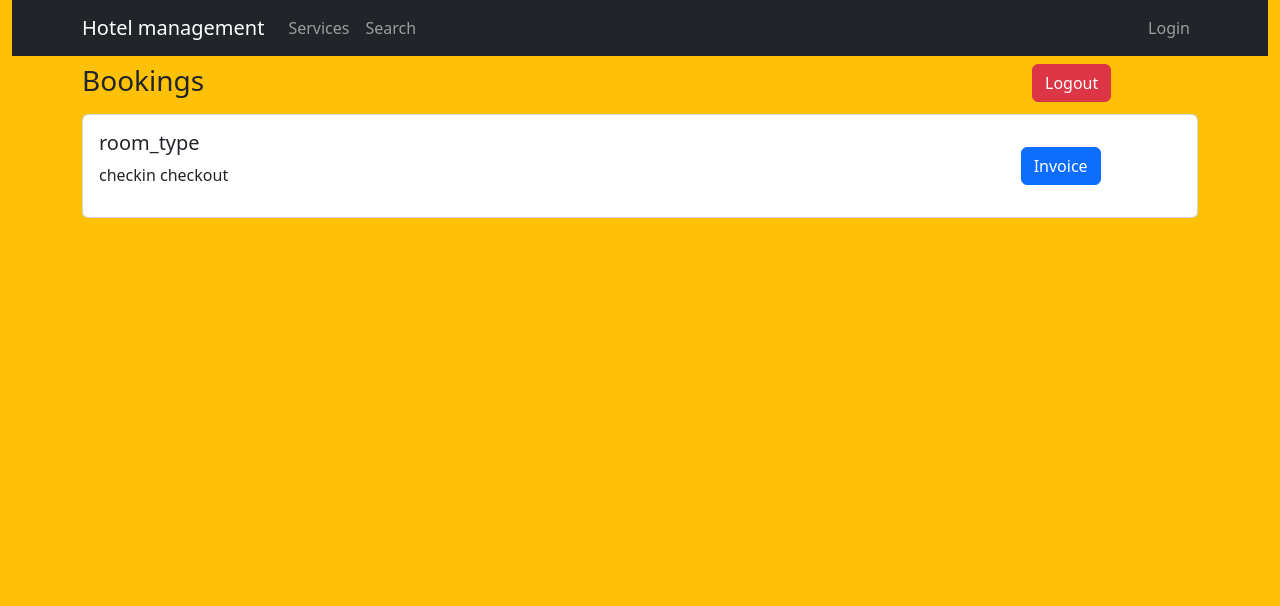
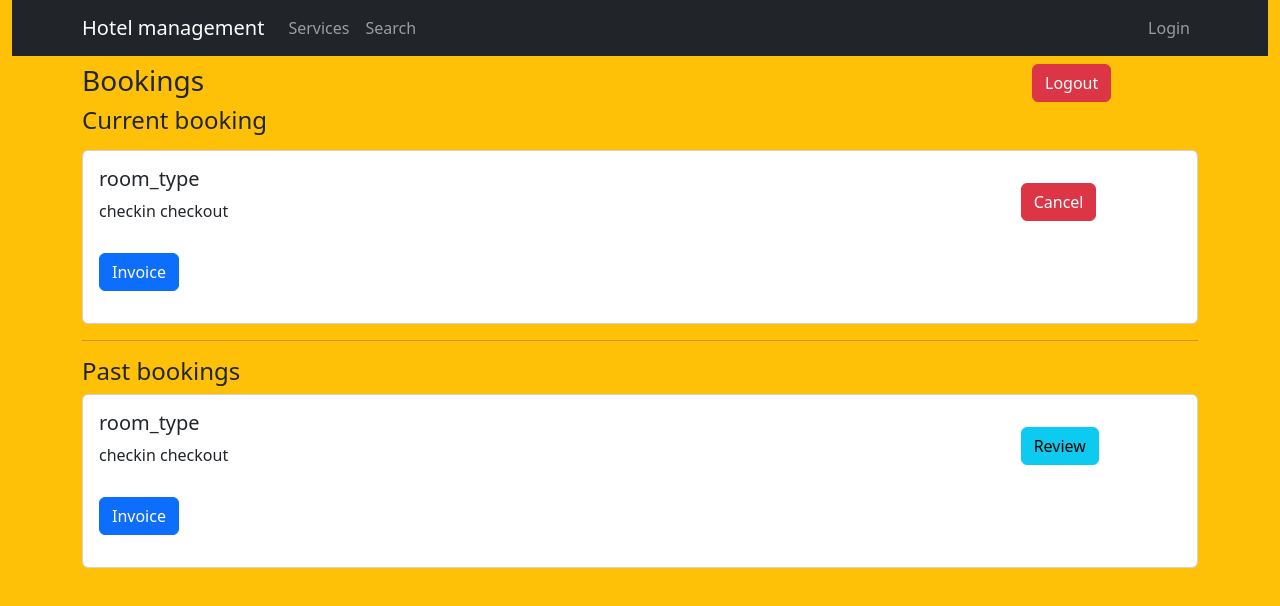
Before and after one commit to infuse-training-jan-2023/Hotel-Management, a React (Create React App) app in the folder client/: page /profile in a window 1280 px wide. Shown: the top 606 px of the page. Built offline with nearby package versions, Linux system fonts and the light colour scheme; no server answers.

Commit message:
added suggested changes to bookroom, profile

```diff
--- a/client/src/components/Bookroom.js
+++ b/client/src/components/Bookroom.js
@@ -61,13 +61,13 @@ function Bookroom(){
         setCheckout(location.state.checkout);
         setRid(location.state.room_id);
         getAddons()
-    })
+    },[])
 
     return(
         <Container className='min-vh-100'>
 
             <Row className="align-items-center border border-secondary rounded p-2 my-3 justify-content-center">
-
+            <h4>Booking details</h4>
             <Col xs="auto">
             <Form.Label htmlFor="inlineFormInput">Check-in date</Form.Label>
                 <Form.Control type="date"
@@ -87,17 +87,44 @@ function Bookroom(){
                     defaultValue={checkout}
                     required />
             </Col>
-
             <Col xs="auto">
-            <Form.Label htmlFor="inlineFormInput">Add-ons</Form.Label>
-            {addons.map((item, idx)=>{
-                return <Form.Check key={idx} label={item.name} name={idx} type='checkbox'  id='radio-1' onChange={addAddons}/>
-            })}
+                <Form.Label htmlFor="inlineFormInput">Add-ons</Form.Label>
+                {addons.map((item, idx)=>{
+                    return <p><Form.Check inline key={idx} label={item.name} name={idx} type='checkbox'  id='radio-{idx}' onChange={addAddons}/> <span>₹{item.cost}</span></p>
+                })}
             </Col>
-
         </Row>
 
         <Row className="align-items-center border border-secondary rounded p-2 my-3">
+            <h4>Guest details</h4>
+            <Col xs="auto">
+                <Form.Group className="mb-3" controlId="exampleForm.ControlInput1">
+                    <Form.Label>Name</Form.Label>
+                    <Form.Control type="text" placeholder="name" />
+                </Form.Group>
+            </Col>
+            <Col xs="auto">
+                <Form.Group className="mb-3" controlId="exampleForm.ControlInput1">
+                    <Form.Label>Email</Form.Label>
+                    <Form.Control type="email" placeholder="name@example.com" />
+                </Form.Group>
+            </Col>
+            <Col xs="auto">
+                <Form.Group className="mb-3" controlId="exampleForm.ControlInput1">
+                    <Form.Label>Phone number</Form.Label>
+                    <Form.Control type="phone" placeholder="985xxx2358" />
+                </Form.Group>
+            </Col>
+            <Col xs="auto">
+                <Form.Group className="mb-3" controlId="exampleForm.ControlInput1">
+                    <Form.Label>Special request</Form.Label>
+                    <Form.Control type="text" placeholder="any special needs" />
+                </Form.Group>
+            </Col>
+        </Row>
+
+        <Row className="align-items-center border border-secondary rounded p-2 my-3">
+        <h4>Payment details</h4>
             <Col xs="auto">
                 <p><span>Total amount:</span></p>
                 <p><span>Discount(if applicable): -</span></p>
@@ -105,14 +132,7 @@ function Bookroom(){
                 <Button onClick={performBooking}>Confirm booking</Button>
             </Col>
         </Row>
-
-
-
         </Container>
-
-
-
-
     );
 }
 
--- a/client/src/components/Profile.js
+++ b/client/src/components/Profile.js
@@ -25,8 +25,8 @@ function Profile(){
                 <Col xs={10}><h3>Bookings</h3></Col>
                 <Col xs={2} ><Button variant="danger" onClick={handleLogout}>Logout</Button></Col>
 
+            <h4>Current booking</h4>
             </Row>
-
             {
                 <Card  className='my-2' height="2rem">
                     <Card.Body>
@@ -35,6 +35,7 @@ function Profile(){
                                 <Card.Title>room_type</Card.Title>
                                 <Card.Text>checkin checkout</Card.Text>
                             </Col>
+                           <Col ><Button variant="danger" className='my-3' onClick={downloadInvoice}>Cancel</Button></Col>
                            <Col ><Button className='my-3' onClick={downloadInvoice}>Invoice</Button></Col>
 
                         </Row>
@@ -42,8 +43,24 @@ function Profile(){
                     </Card.Body>
                 </Card>
             }
+            <hr/>
+            <h4>Past bookings</h4>
+            {
+                <Card  className='my-2' height="2rem">
+                    <Card.Body>
+                        <Row>
+                            <Col sm={10}>
+                                <Card.Title>room_type</Card.Title>
+                                <Card.Text>checkin checkout</Card.Text>
+                            </Col>
+                           <Col ><Button variant="info" className='my-3' onClick={downloadInvoice}>Review</Button></Col>
+                           <Col ><Button className='my-3' onClick={downloadInvoice}>Invoice</Button></Col>
+                        </Row>
+
+                    </Card.Body>
+                </Card>
+            }
         </Container>
-
     );
 }
 
```
